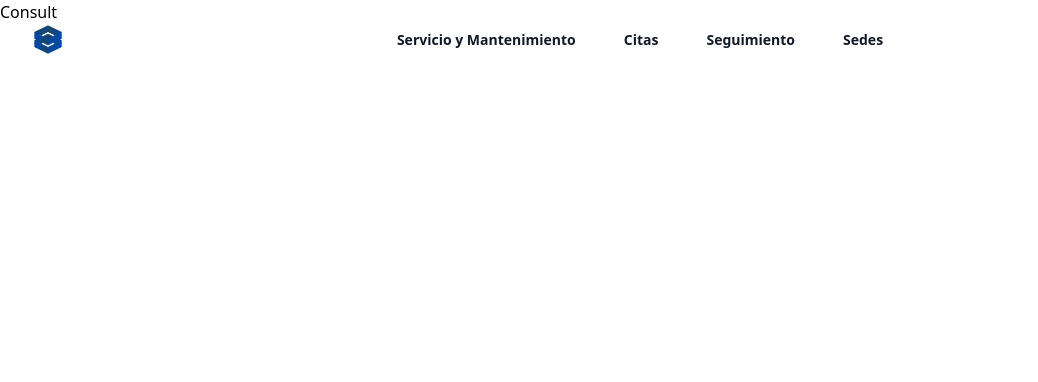
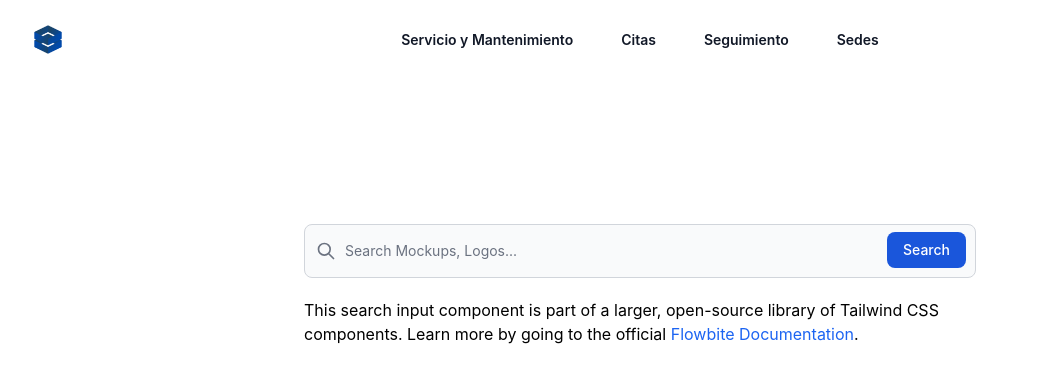
Before and after one commit to LudovicaMorales/FRGearGuardians, a React (Vite) app: page /consult in a window 1280 px wide. Shown: the top 382 px of the page, without its empty margins (0-1038 px from the left). Built offline with nearby package versions, Linux system fonts and the light colour scheme.

Commit message:
add search label

```diff
--- a/src/components/Consult.jsx
+++ b/src/components/Consult.jsx
@@ -1,9 +1,65 @@
-import React from 'react'
+import React from "react";
 
 const Consult = () => {
   return (
-    <div>Consult</div>
-  )
-}
+    <>
+      <link
+        rel="stylesheet"
+        href="https://unpkg.com/flowbite@1.4.4/dist/flowbite.min.css"
+      />
+      <div className="max-w-2xl mx-auto py-56">
+        <form>
+          <label
+            for="default-search"
+            className="mb-2 text-sm font-medium text-gray-900 sr-only dark:text-gray-300"
+          >
+            Search
+          </label>
+          <div className="relative">
+            <div className="flex absolute inset-y-0 left-0 items-center pl-3 pointer-events-none">
+              <svg
+                className="w-5 h-5 text-gray-500 dark:text-gray-400"
+                fill="none"
+                stroke="currentColor"
+                viewBox="0 0 24 24"
+                xmlns="http://www.w3.org/2000/svg"
+              >
+                <path
+                  stroke-linecap="round"
+                  stroke-linejoin="round"
+                  stroke-width="2"
+                  d="M21 21l-6-6m2-5a7 7 0 11-14 0 7 7 0 0114 0z"
+                ></path>
+              </svg>
+            </div>
+            <input
+              type="search"
+              id="default-search"
+              className="block p-4 pl-10 w-full text-sm text-gray-900 bg-gray-50 rounded-lg border border-gray-300 focus:ring-blue-500 focus:border-blue-500 dark:bg-gray-700 dark:border-gray-600 dark:placeholder-gray-400 dark:text-white dark:focus:ring-blue-500 dark:focus:border-blue-500"
+              placeholder="Search Mockups, Logos..."
+              required
+            />
+            <button
+              type="submit"
+              className="text-white absolute right-2.5 bottom-2.5 bg-blue-700 hover:bg-blue-800 focus:ring-4 focus:outline-none focus:ring-blue-300 font-medium rounded-lg text-sm px-4 py-2 dark:bg-blue-600 dark:hover:bg-blue-700 dark:focus:ring-blue-800"
+            >
+              Search
+            </button>
+          </div>
+        </form>
 
-export default Consult
+        <p className="mt-5">
+          This search input component is part of a larger, open-source library
+          of Tailwind CSS components. Learn more by going to the official{" "}
+          <a className="text-blue-600 hover:underline" href="#" target="_blank">
+            Flowbite Documentation
+          </a>
+          .
+        </p>
+        <script src="https://unpkg.com/flowbite@1.4.0/dist/flowbite.js"></script>
+      </div>
+    </>
+  );
+};
+
+export default Consult;
```
